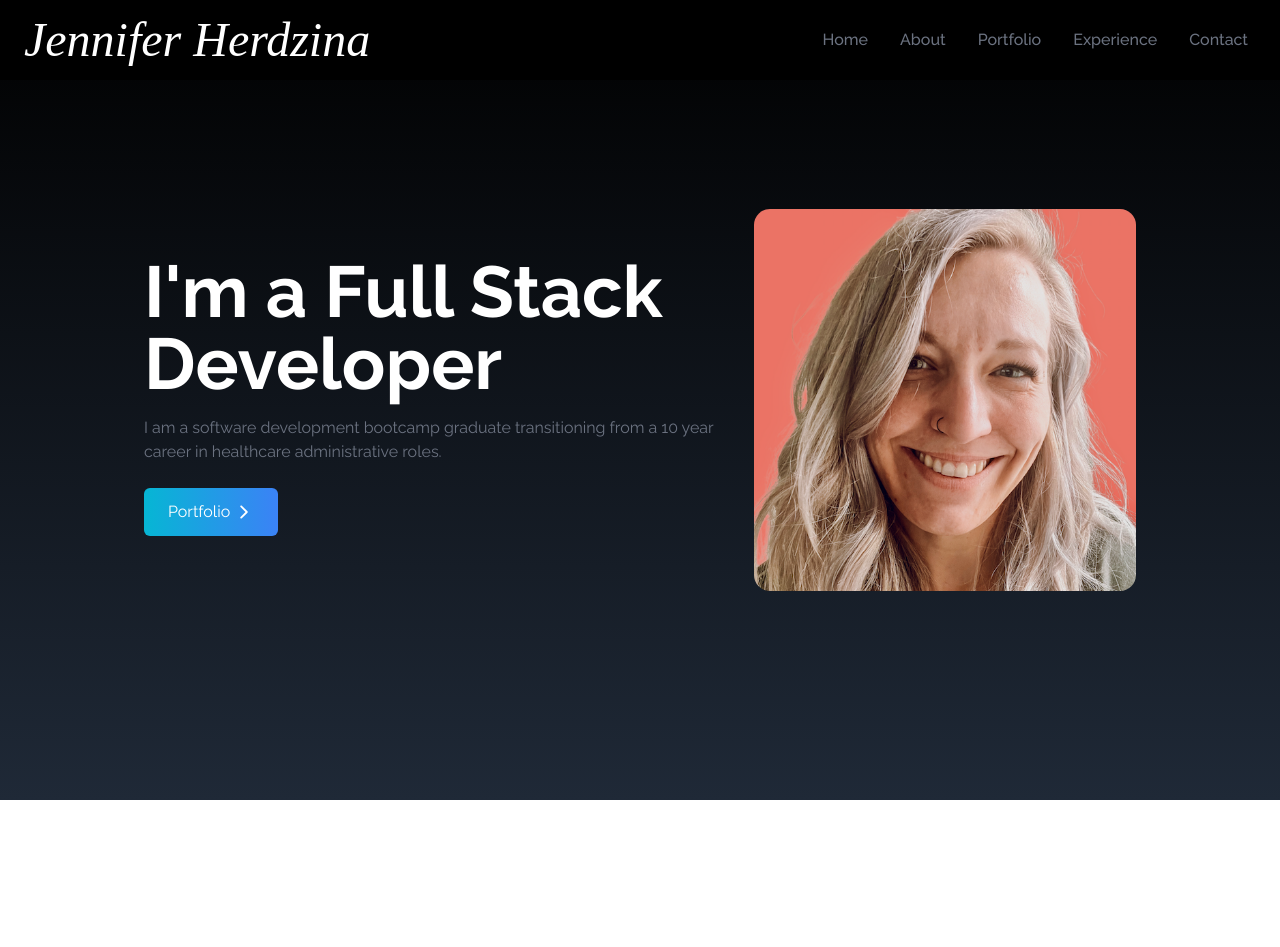
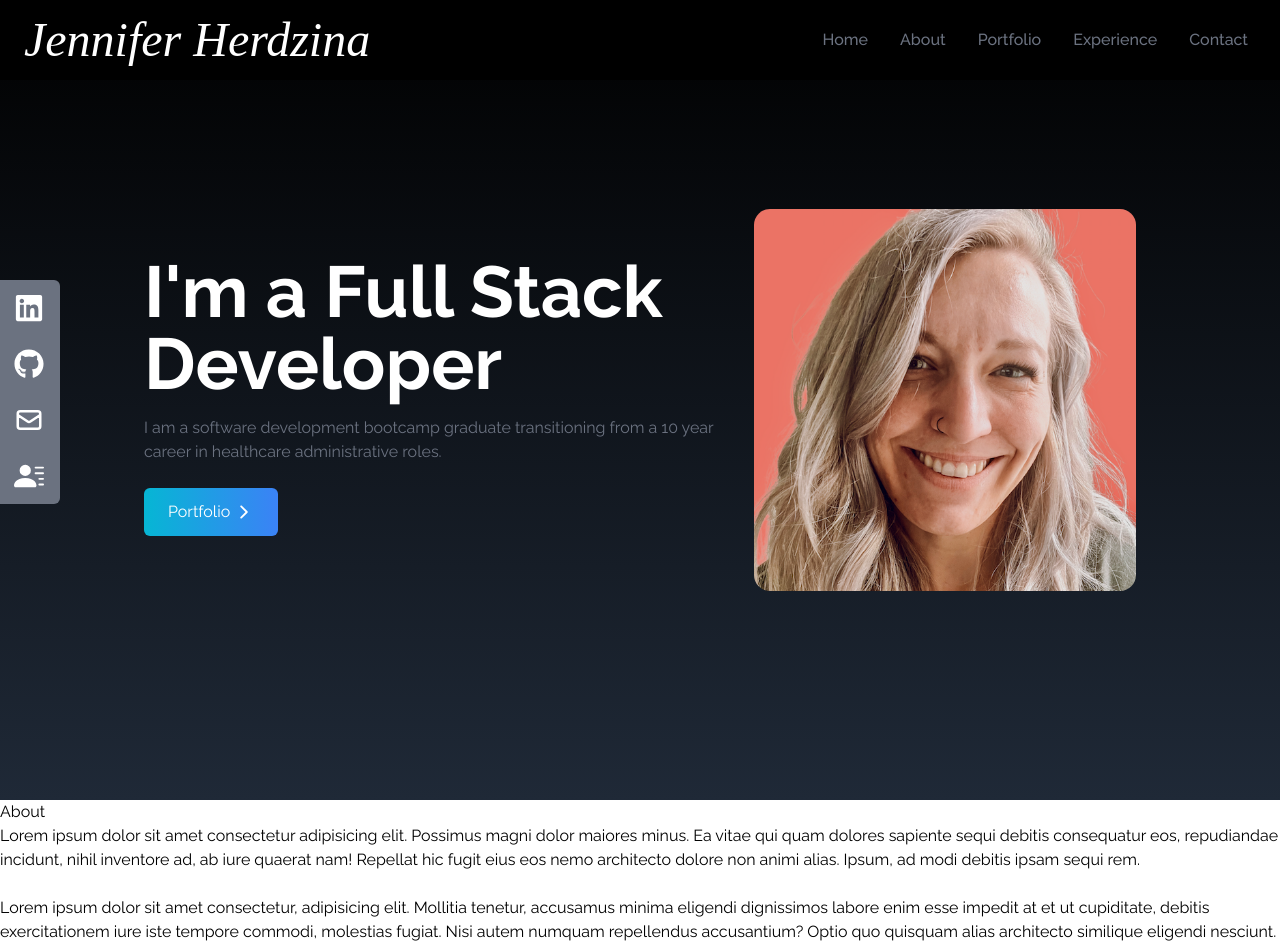
Before and after one commit to jherdzina/jherdzina-portfolio-page, a React (Create React App) app: page / in a window 1280 px wide. Shown: the top 947 px of the page. Before the commit the page ends 800 px from the top, so only its background shows below. Built offline with nearby package versions, Linux system fonts and the light colour scheme; a web font is replaced by a local one.

Commit message:
added social links + functionality

```diff
--- a/src/App.js
+++ b/src/App.js
@@ -1,5 +1,7 @@
+import About from "./components/About";
 import Home from "./components/Home";
 import NavBar from "./components/NavBar";
+import SocialLinks from "./components/SocialLinks";
 
 
 function App() {
@@ -7,7 +9,8 @@ function App() {
     <div>
       <NavBar />
       <Home />
-
+      <About/>
+      <SocialLinks />
     </div>
 
   );
--- /dev/null
+++ b/src/components/About.jsx
@@ -0,0 +1,38 @@
+import React from 'react'
+
+const About = () => {
+  return (
+      <div>
+          <div>
+            <div>
+                <p>About</p>
+            </div>
+
+                <p>
+                    Lorem ipsum dolor sit amet consectetur adipisicing elit.
+                    Possimus magni dolor maiores minus. Ea vitae qui quam dolores
+                    sapiente sequi debitis consequatur eos, repudiandae incidunt,
+                    nihil inventore ad, ab iure quaerat nam! Repellat hic fugit
+                    eius eos nemo architecto dolore non animi alias. Ipsum, ad
+                    modi debitis ipsam sequi rem.
+                </p>
+
+                <br />
+
+                <p>
+                    Lorem ipsum dolor sit amet consectetur, adipisicing elit.
+                    Mollitia tenetur, accusamus minima eligendi dignissimos labore
+                    enim esse impedit at et ut cupiditate, debitis exercitationem
+                    iure iste tempore commodi, molestias fugiat. Nisi autem numquam
+                    repellendus accusantium? Optio quo quisquam alias architecto
+                    similique eligendi nesciunt. Rerum, fugit a. Corrupti repellat
+                    quam molestiae.
+                </p>
+
+          </div>
+      </div>
+
+  )
+}
+
+export default About
--- a/src/components/NavBar.jsx
+++ b/src/components/NavBar.jsx
@@ -29,7 +29,7 @@ const NavBar = () => {
 
 
   return (
-    <div className="flex justify-between items-center w-full h-20 px-4 text-white fixed bg-black fixed">
+    <div className="flex justify-between items-center w-full h-20 px-4 text-white bg-black fixed">
       <div>
         <h1 className="text-5xl font-signature ml-2 italic">Jennifer Herdzina</h1>
       </div>
--- /dev/null
+++ b/src/components/SocialLinks.jsx
@@ -0,0 +1,80 @@
+import React from 'react'
+import { FaGithub, FaLinkedin } from 'react-icons/fa'
+import { HiOutlineMail } from 'react-icons/hi'
+import { BsFillPersonLinesFill } from 'react-icons/bs'
+
+
+const SocialLinks = () => {
+    const links = [
+        {
+            id: 1,
+            child: (
+                <>
+                    LinkedIn <FaLinkedin size={30} />
+                </>
+            ),
+            href: 'https://linkedin.com/in/jherdzina',
+            style: 'rounded-tr-md'
+        },
+        {
+            id: 2,
+            child: (
+                <>
+                    GitHub <FaGithub size={30} />
+                </>
+            ),
+            href: 'https://github.com/jherdzina'
+        },
+        {
+            id: 3,
+            child: (
+                <>
+                    E-mail <HiOutlineMail size={30} />
+                </>
+            ),
+            href: 'mailto: jenniferherdzina@gmail.com'
+        },
+        {
+            id: 4,
+            child: (
+                <>
+                    Resume <BsFillPersonLinesFill size={30} />
+                </>
+            ),
+            href: '/jherdzina-resume.pdf',
+            style: 'rounded-br-md',
+            download: true
+        }
+    ]
+
+  return (
+    <div className="flex flex-col top-[35%] left-0 fixed">
+        <ul>
+
+            {links.map(({id, child, href, style, download})=>(
+                <li key={id} className={
+                    "flex justify-between items-center w-40 h-14 px-4 bg-gray-500 ml-[-100px] hover:ml-[-10px] hover:rounded-md duration-300"
+                    + " " +
+                    style
+                    }
+                    >
+                    <a
+                    href={href}
+                    className="flex justify-between items-center w-full text-white"
+                    download={download}
+                    target='_blank'
+                    rel="noreferrer"
+                    >
+                        {child}
+
+                    </a>
+                </li>
+            ))}
+
+
+        </ul>
+    </div>
+  )
+}
+
+export default SocialLinks
```
Also changed, not shown: 1 other file (tests, documents, lock files or other folders).
